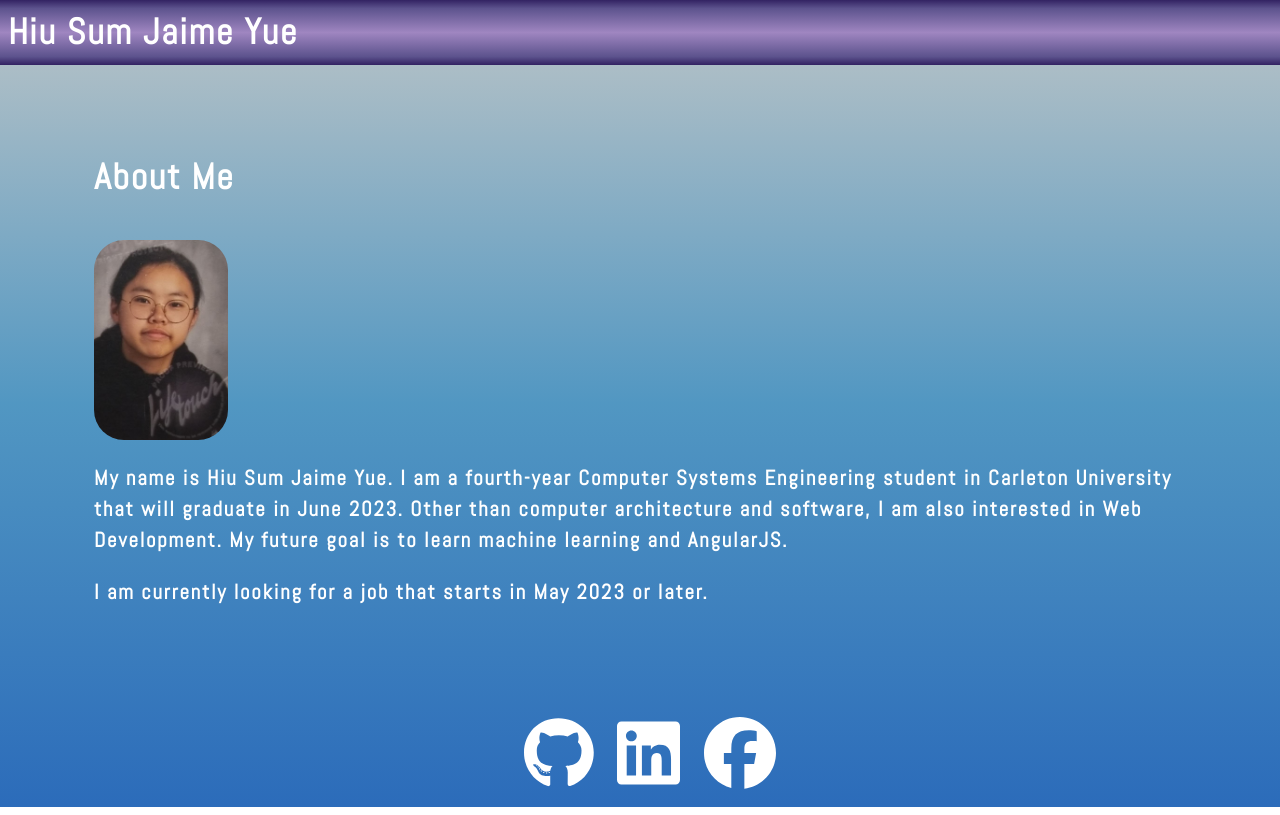
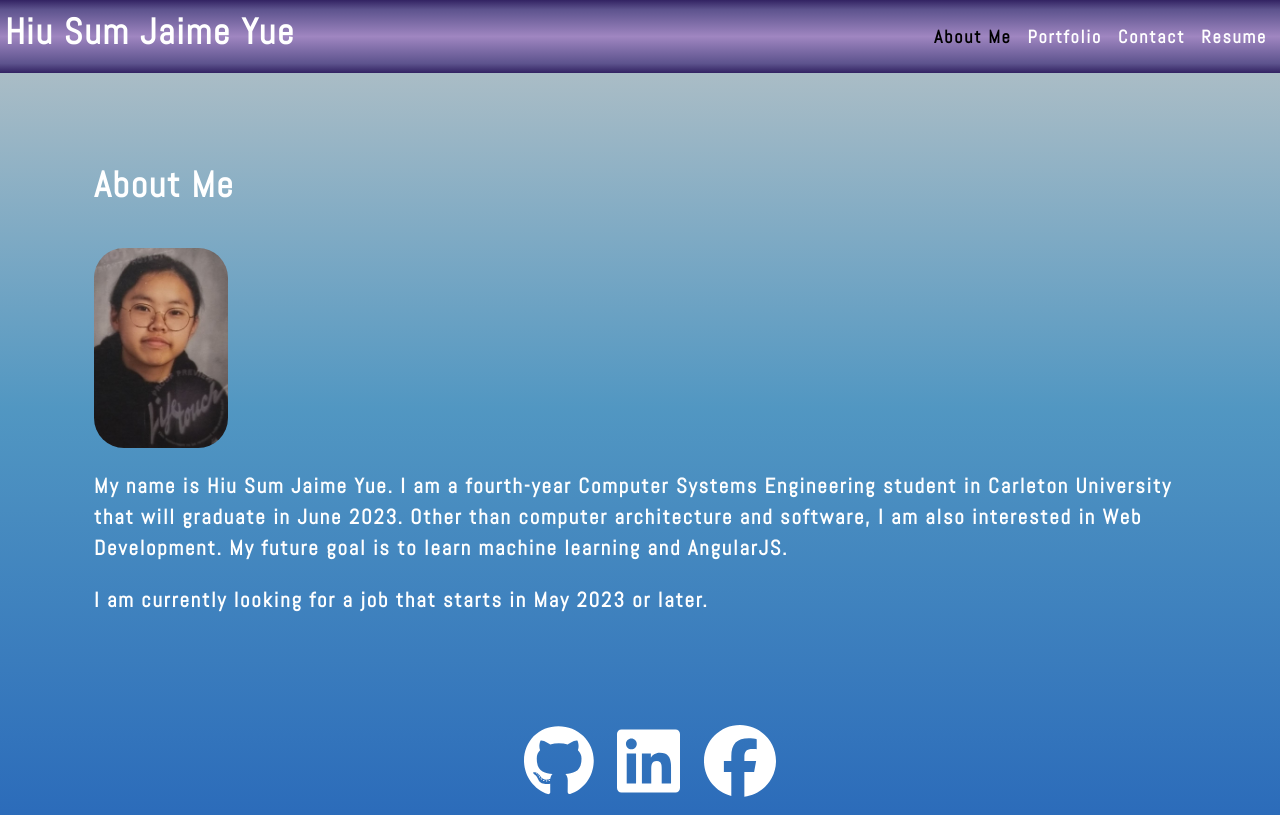
Before and after one commit to RyanOfEastview/react-portfolio, a React (Create React App) app: page / in a window 1280 px wide. Built offline with nearby package versions, Linux system fonts and the light colour scheme.

Commit message:
Restructure Header and Nav

```diff
--- a/src/App.js
+++ b/src/App.js
@@ -29,13 +29,13 @@ function App() {
 
   return (
     <div>
-      {/* <Header> */}
-        <Nav>
+      <Header>
+        <Nav
           categories={categories}
           setCurrentCategory={setCurrentCategory}
           currentCategory={currentCategory}
-        </Nav>
-      {/* </Header> */}
+        />
+      </Header>
       <main>
         <div>
           {renderSwitch(currentCategory)}
--- a/src/components/Header/index.js
+++ b/src/components/Header/index.js
@@ -1,22 +1,12 @@
 import React from "react";
-import Nav from "../Nav";
-function Header() {
-    // const {
-    //     categories = [],
-    //     setCurrentCategory,
-    //     currentCategory
-    // } = props;
 
+function Header(props) {
     return (
-        <header className="px-1">
+        <header>
             <h1>
                 Hiu Sum Jaime Yue
             </h1>
-            {/* <Nav> */}
-                {/* categories={categories}
-                setCurrentCategory={setCurrentCategory}
-                currentCategory={currentCategory} */}
-            {/* </Nav> */}
+            {props.children}
         </header >
     );
 }
--- a/src/components/Nav/index.js
+++ b/src/components/Nav/index.js
@@ -1,35 +1,3 @@
-// import React from "react";
-
-// function Nav(props) {
-//     const {
-//         categories = [],
-//         setCurrentCategory,
-//         currentCategory
-//     } = props;
-
-//     return (
-//             <nav>
-//                 <ul>
-//                     {categories.map((category) => (
-//                         <li className={`mx-1 ${currentCategory === category && 'navActive'}`} key={category}
-//                         >
-//                             <span
-//                                 onClick={() => {
-//                                     setCurrentCategory(category);
-//                                 }}
-//                             >
-//                                 {category}
-//                             </span>
-//                         </li>
-//                     ))}
-//                 </ul>
-//             </nav>
-//     );
-// }
-
-// export default Nav;
-
-//This Nav component not only include the navigation but also starts with the Header component.
 import React from "react";
 
 function Nav(props) {
@@ -40,14 +8,8 @@ function Nav(props) {
     } = props;
 
     return (
-        <header className="px-1">
-            <h1 onClick={() => {
-                setCurrentCategory(categories[0]);
-            }}>
-                Hiu Sum Jaime Yue
-            </h1>
             <nav>
-                <ul className="">
+                <ul>
                     {categories.map((category) => (
                         <li className={`mx-1 ${currentCategory === category && 'navActive'}`} key={category}
                         >
@@ -62,7 +24,6 @@ function Nav(props) {
                     ))}
                 </ul>
             </nav>
-        </header >
     );
 }
 
--- a/src/index.css
+++ b/src/index.css
@@ -87,8 +87,7 @@ a {
   font-weight: bold;
 }
 
-a:hover,
-header h1:hover {
+a:hover {
   text-decoration: underline;
 }
 
@@ -113,9 +112,9 @@ header nav ul {
   list-style: none;
 }
 
-header h1:hover {
+/* header h1:hover {
   padding-bottom: 15px;
-}
+} */
 
 header nav ul li:hover {
   background: var(--white);
@@ -279,10 +278,6 @@ textarea {
   cursor: pointer;
 }
 
-/* .img-thumbnail:hover {
-  filter: blur(8px);
-} */
-
 button {
   background: var(--primary);
   border: 0;
```
